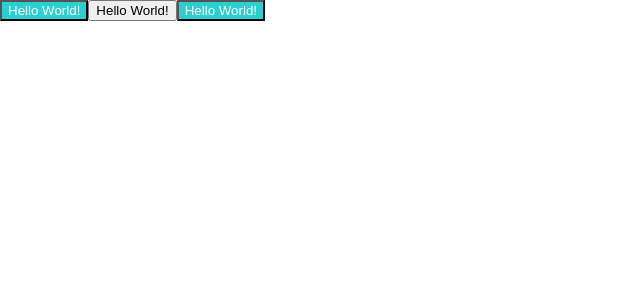
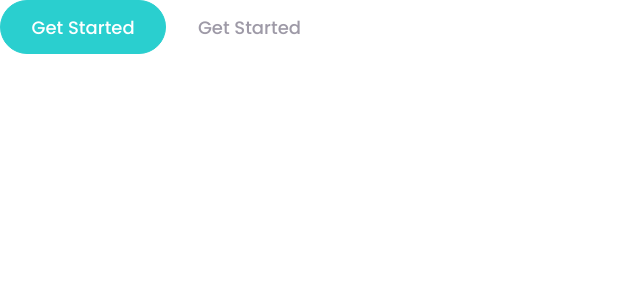
Before and after one commit to wafash08/url-shortening-api, a Next.js app: page / in a window 1280 px wide. Shown: the top 300 px of the page, without its empty margins (0-640 px from the left). Built offline with nearby package versions, Linux system fonts and the light colour scheme.

Commit message:
button component

```diff
--- a/components/button/button.module.css
+++ b/components/button/button.module.css
@@ -1,29 +1,48 @@
-.btn {
-  --_primary-bg-btn: hsl(180, 66%, 49%);
-  --_secondary-bg-btn: transparent;
-  --bg-color: var(--_primary-bg-btn);
+:where(.btn) {
+  --_primary-bg-color: hsl(180, 66%, 49%);
+  --_secondary-bg-color: transparent;
+  --bg-color: var(--_primary-bg-color);
 
-  --_primary-text-color: hsl(360, 100%, 100%);
+  --_primary-text-color: hsl(0, 100%, 100%);
   --_secondary-text-color: hsl(257, 7%, 63%);
   --text-color: var(--_primary-text-color);
 
+  --opacity: 1;
+
   background: var(--bg-color);
   color: var(--text-color);
+  opacity: var(--opacity);
+  transition: opacity 250ms ease, outline-offset 250ms ease;
+  cursor: pointer;
+  font-size: 1rem;
+  font-family: inherit;
+  font-weight: 500;
+  border: 1px solid var(--bg-color);
+  border-radius: 99px;
+  padding: 0.7em 1.7em;
+  outline-color: var(--_primary-bg-color);
+  outline-width: 2px;
 }
 
 .transparent {
-  --bg-color: var(--_secondary-bg-btn);
+  --bg-color: var(--_secondary-bg-color);
   --text-color: var(--_secondary-text-color);
 }
 
-.btn:hover {
+.transparentWhite {
+  --bg-color: var(--_secondary-bg-color);
+  --text-color: var(--_primary-text-color);
 }
 
-.btn:focus {
+.btn:hover {
+  --opacity: 0.8;
 }
 
-.btn:focus-visible {
+.btn:focus-visible,
+.btn:focus {
+  outline-offset: 4px;
 }
 
 .btn:active {
+  outline-offset: 0px;
 }
--- a/components/button/button.tsx
+++ b/components/button/button.tsx
@@ -4,22 +4,40 @@ import styles from "./button.module.css";
 // type ButtonColors = "transparent" | "cyan";
 
 interface ButtonBaseProps {
-  hasBackground?: boolean;
+  mode?: string;
   children: React.ReactNode;
 }
 
 type ButtonProps = ButtonBaseProps &
   React.ButtonHTMLAttributes<HTMLButtonElement>;
 
+const getButtonClassnames = (mode: string) => {
+  switch (mode) {
+    case "normal":
+      return "";
+
+    case "transparent":
+      return styles.transparent;
+
+    case "transparentWhite":
+      return styles.transparentWhite;
+    default:
+      break;
+  }
+};
+
 export default function Button({
-  hasBackground = true,
+  mode = "normal",
   type,
   children,
 }: ButtonProps) {
-  const handleHasBackground = hasBackground ? styles.btn : styles.transparent;
+  let buttonClassname = getButtonClassnames(mode);
 
   return (
-    <button type={type ?? "button"} className={handleHasBackground}>
+    <button
+      type={type ?? "button"}
+      className={`${styles.btn} ${buttonClassname}`}
+    >
       {children}
     </button>
   );
--- a/pages/index.tsx
+++ b/pages/index.tsx
@@ -13,11 +13,13 @@ export default function Home() {
       </Head>
 
       <main>
-        <Button type="button">Hello World!</Button>
-        <Button type="button" hasBackground={false}>
-          Hello World!
+        <Button type="button">Get Started</Button>
+        <Button type="button" mode="transparent">
+          Get Started
         </Button>
-        <Button type="button">Hello World!</Button>
+        <Button type="button" mode="transparentWhite">
+          Get Started
+        </Button>
       </main>
     </div>
   );
--- a/styles/globals.css
+++ b/styles/globals.css
@@ -1,14 +1,11 @@
-@font-face {
-  font-family: "Poppins";
-  src: url(/public/fonts/Poppins-Medium.ttf) format("ttf"),
-    url(/public/fonts/Poppins-Bold.ttf) format("ttf");
-}
+@import url("https://fonts.googleapis.com/css2?family=Poppins:ital,wght@0,400;0,500;0,700;1,400;1,500;1,700&display=swap");
 
 html,
 body {
   padding: 0;
   margin: 0;
   font-family: "Poppins", sans-serif;
+  font-size: 18px;
 }
 
 a {
```
